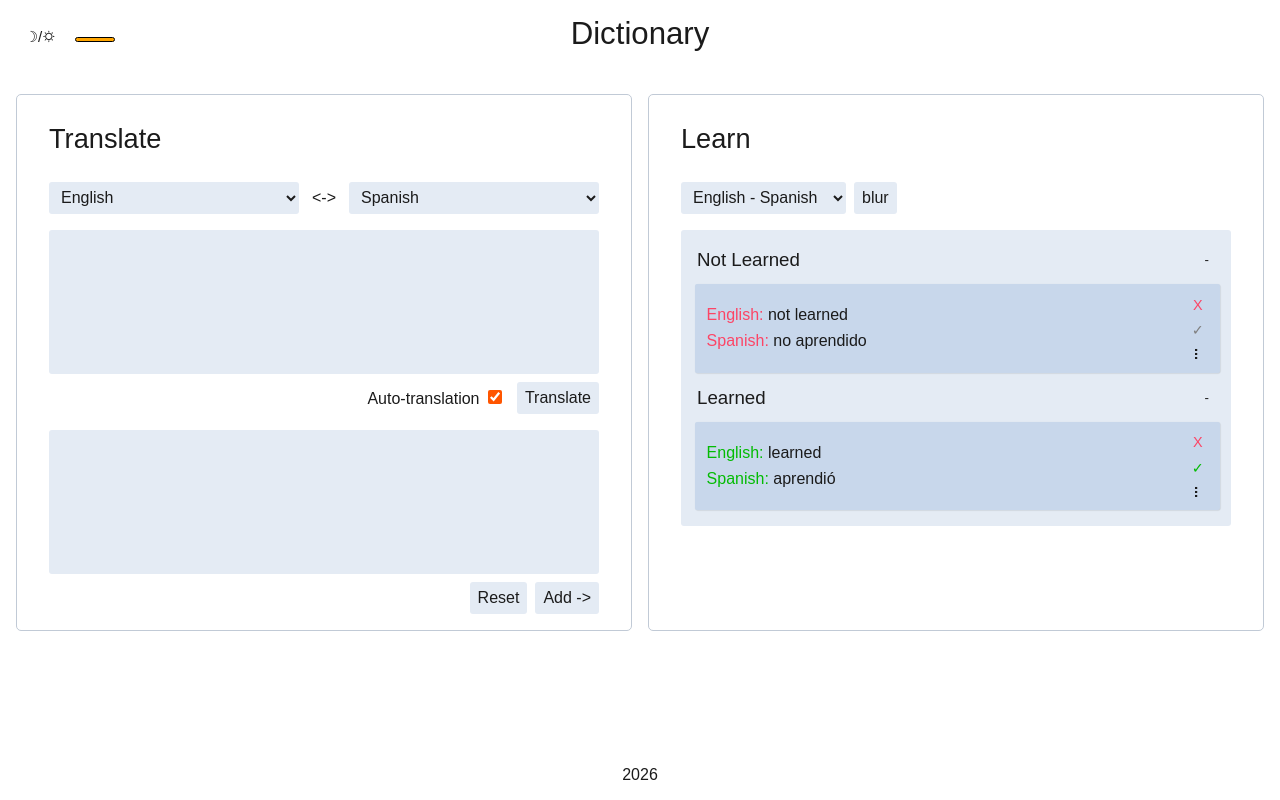
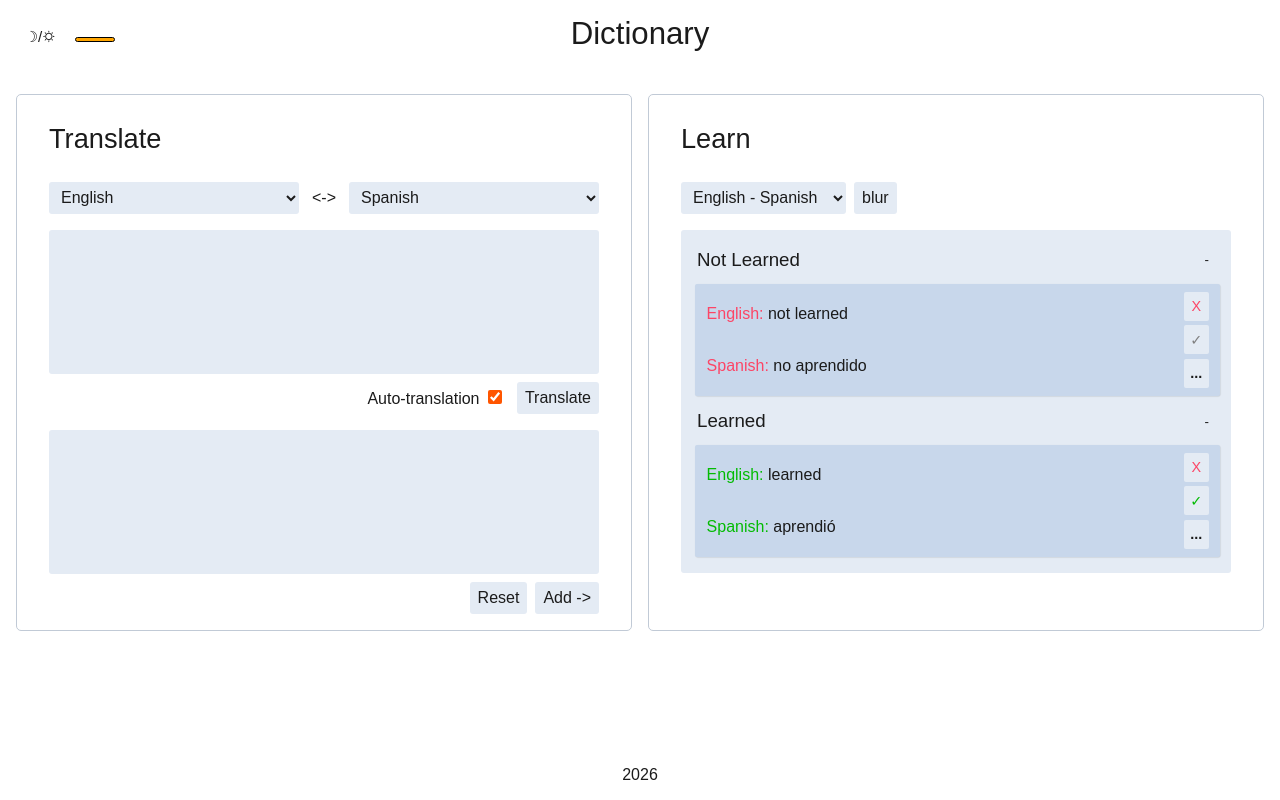
Before and after one commit to self-related/dictionary, a React (Vite) app: page / in a window 1280 px wide. Built offline with nearby package versions, Linux system fonts and the light colour scheme; the HTML template or start-up script is replaced by a standard one.

Commit message:
Adjust appearance for smaller screens

```diff
--- a/src/app/styles/global.css
+++ b/src/app/styles/global.css
@@ -7,11 +7,7 @@
     }
 
     @media screen and (width < 500px) {
-        font-size: 14px;
-    }
-
-    @media screen and (width < 400px) {
-        font-size: 13px;
+        font-size: 16px;
     }
 }
 
--- a/src/features/dictionary/ui/dictionary-list/item/Item.module.css
+++ b/src/features/dictionary/ui/dictionary-list/item/Item.module.css
@@ -18,7 +18,7 @@
     row-gap: 0.5rem;
     min-width: 0;
 
-    justify-content: center;
+    justify-content: space-around;
 
     & > p {
         margin: 0;
@@ -75,6 +75,16 @@
         &:active {
             background-color: var(--active-color);
         }
+
+    }
+
+    @media (hover: none) {
+        row-gap: 0.3rem;
+        & button {
+            background-color: var(--background-color-2);
+            padding: 0.4rem !important;
+            ;
+        }
     }
 }
 
@@ -92,6 +102,6 @@
 .optionsBtn {
     color: inherit;
     font-weight: 600;
-    writing-mode: vertical-lr;
-    padding: 0.3rem 0 0.3rem 0.3rem !important;
+    /* writing-mode: vertical-lr; */
+    /* padding: 0.3rem 0 0.3rem 0.3rem !important; */
 }
--- a/src/shared/ui/layout/Layout.module.css
+++ b/src/shared/ui/layout/Layout.module.css
@@ -56,21 +56,24 @@
     font-weight: 400;
 }
 
-/* shorten and reverse navbar on small screens */
 @media screen and (width < 500px) {
+    /* shorten and reverse navbar on small screens */
     .navbar {
         grid-template-columns: repeat(2, 1fr);
     }
-
     .navbarButtons {
         grid-column: 2 / 3;
         justify-content: end;
     }
-
     .navbarTitle {
         grid-column: 1 / 2;
         text-align: start;
         padding-left: 0.5rem;
+    }
+
+    /* decrease padding for main*/
+    .main {
+        padding: 0.3rem;
     }
 }
 
```
